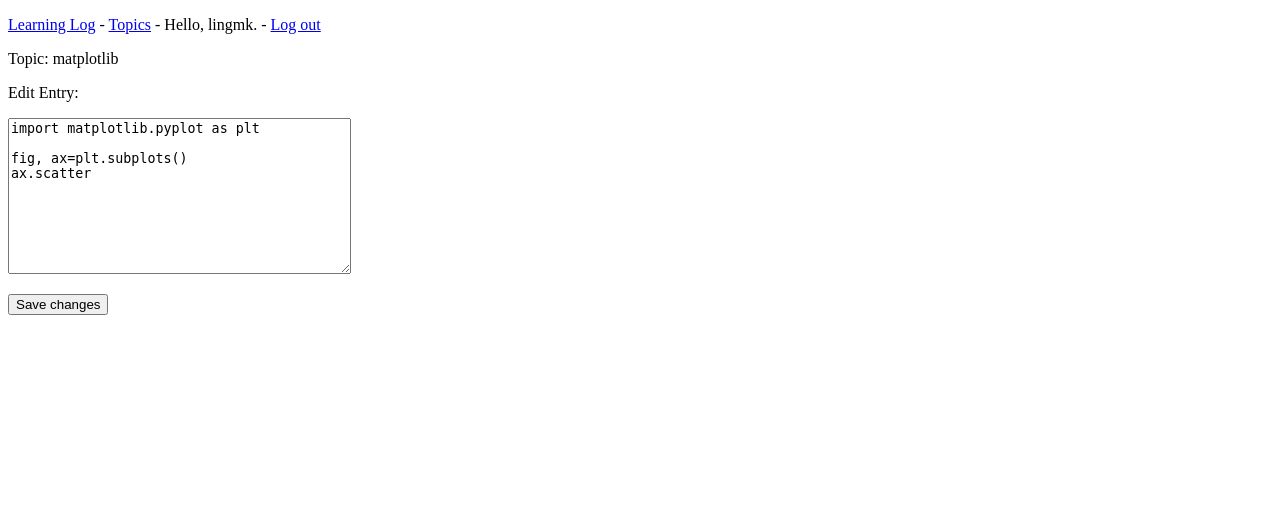
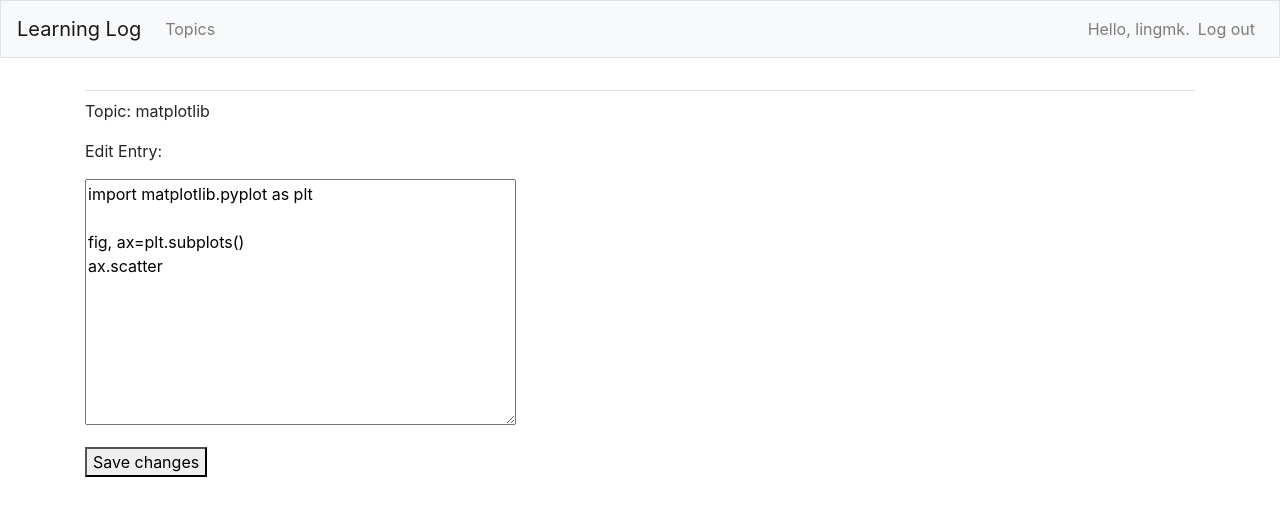
Before and after one commit to Ascetics/learning_logs, a Django app: page /edit_entry/1/ in a window 1280 px wide. Shown: the top 516 px of the page. Run offline with Django 3.2, Linux system fonts and the light colour scheme; a user stored in the database is signed in; data comes from the database, SQL or seed files in the repository; some libraries are stand-ins or nearby versions.

Commit message:
learning_logs/base.html增加bootstrap4部分，注意11-21行使用国内源。

```diff
--- a/learning_logs/templates/learning_logs/base.html
+++ b/learning_logs/templates/learning_logs/base.html
@@ -1,24 +1,73 @@
-<!DOCTYPE html>
-<html>
+<!doctype html>
+<html lang="en">
 
 <head>
-<meta charset="UTF-8">
-<title>Learning Log</title>
+  <meta charset="utf-8">
+  <meta name="viewport" content="width=device-width, initial-scale=1,
+    shrink-to-fit=no">
+
+  <title>Learning Log</title>
+
+  <!-- 新 Bootstrap4 核心 CSS 文件 -->
+  <link rel="stylesheet" href="https://cdn.staticfile.org/twitter-bootstrap/4.3.1/css/bootstrap.min.css">
+
+  <!-- jQuery文件。务必在bootstrap.min.js 之前引入 -->
+  <script src="https://cdn.staticfile.org/jquery/3.2.1/jquery.min.js"></script>
+
+  <!-- bootstrap.bundle.min.js 用于弹窗、提示、下拉菜单，包含了 popper.min.js -->
+  <script src="https://cdn.staticfile.org/popper.js/1.15.0/umd/popper.min.js"></script>
+
+  <!-- 最新的 Bootstrap4 核心 JavaScript 文件 -->
+  <script src="https://cdn.staticfile.org/twitter-bootstrap/4.3.1/js/bootstrap.min.js"></script>
+
 </head>
 
 <body>
-<p>
-	<a href="{% url 'learning_logs:index' %}">Learning Log</a> -
-	<a href="{% url 'learning_logs:topics' %}">Topics</a> -
-	{% if user.is_authenticated %}
-		Hello, {{ user.username }}. -
-		<a href="{% url 'users:logout' %}">Log out</a>
-	{% else %}
-		<a href="{% url 'users:register' %}">Register</a> -
-		<a href="{% url 'users:login' %}">Log in</a>
-	{% endif %}
-</p>
-{% block content %}{% endblock content %}
+
+  <nav class="navbar navbar-expand-md navbar-light bg-light mb-4 border">
+
+    <a class="navbar-brand" href="{% url 'learning_logs:index'%}">
+        Learning Log</a>
+
+    <button class="navbar-toggler" type="button" data-toggle="collapse"
+        data-target="#navbarCollapse" aria-controls="navbarCollapse"
+        aria-expanded="false" aria-label="Toggle navigation">
+      <span class="navbar-toggler-icon"></span></button>
+    <div class="collapse navbar-collapse" id="navbarCollapse">
+      <ul class="navbar-nav mr-auto">
+        <li class="nav-item">
+          <a class="nav-link" href="{% url 'learning_logs:topics'%}">
+              Topics</a></li>
+      </ul>
+      <ul class="navbar-nav ml-auto">
+        {% if user.is_authenticated %}
+          <li class="nav-item">
+            <span class="navbar-text"}">Hello, {{ user.username }}.</span>
+          </li>
+          <li class="nav-item">
+            <a class="nav-link" href="{% url 'users:logout' %}">Log out</a>
+          </li>
+        {% else %}
+          <li class="nav-item">
+            <a class="nav-link" href="{% url 'users:register' %}">Register</a>
+          </li>
+          <li class="nav-item">
+            <a class="nav-link" href="{% url 'users:login' %}">Log in</a></li>
+        {% endif %}
+      </ul>
+    </div>
+
+  </nav>
+
+  <main role="main" class="container">
+    <div class="pb-2 mb-2 border-bottom">
+      {% block page_header %}{% endblock page_header %}
+    </div>
+    <div>
+      {% block content %}{% endblock content %}
+    </div>
+  </main>
+
 </body>
 
 </html>
```
